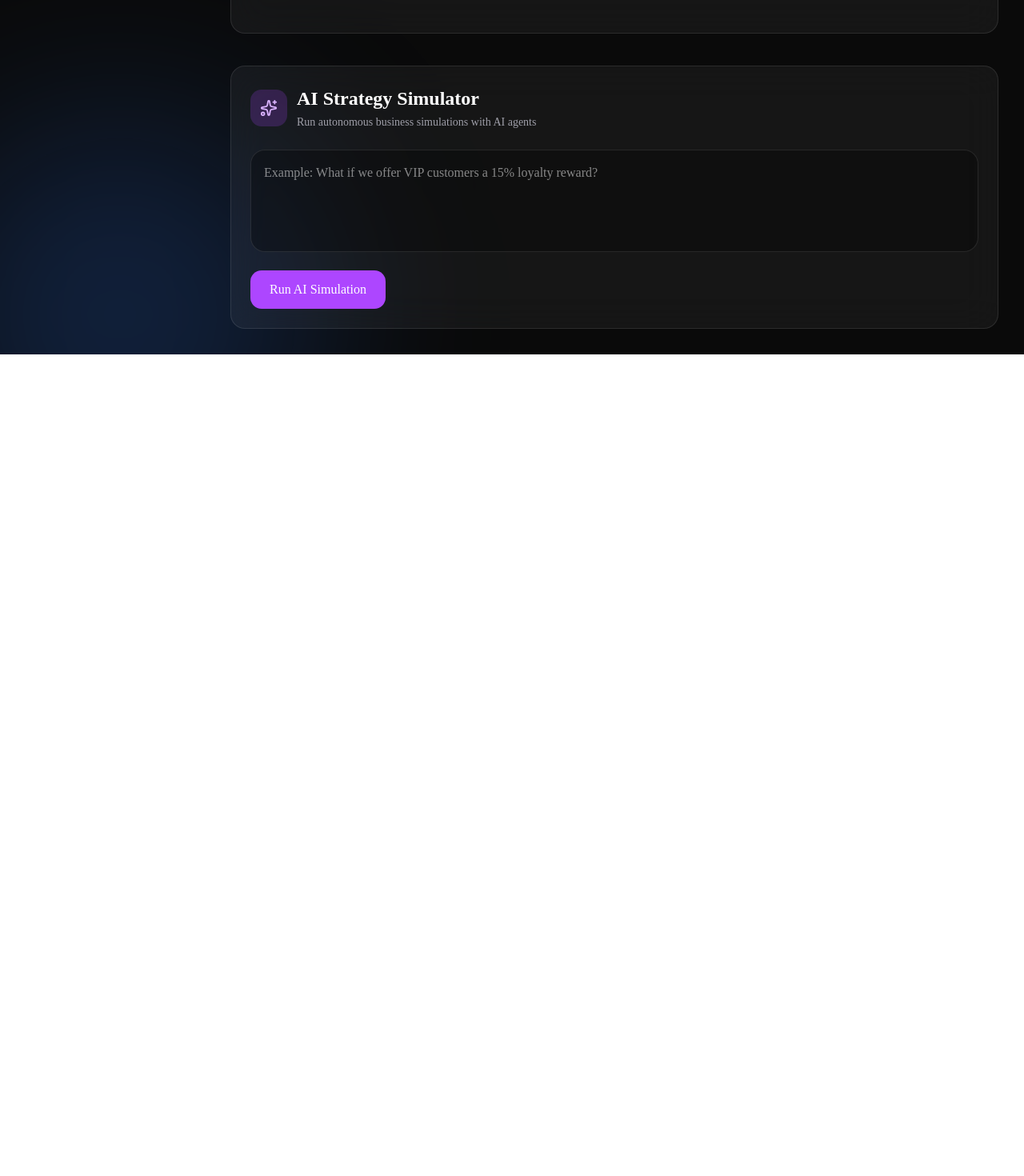
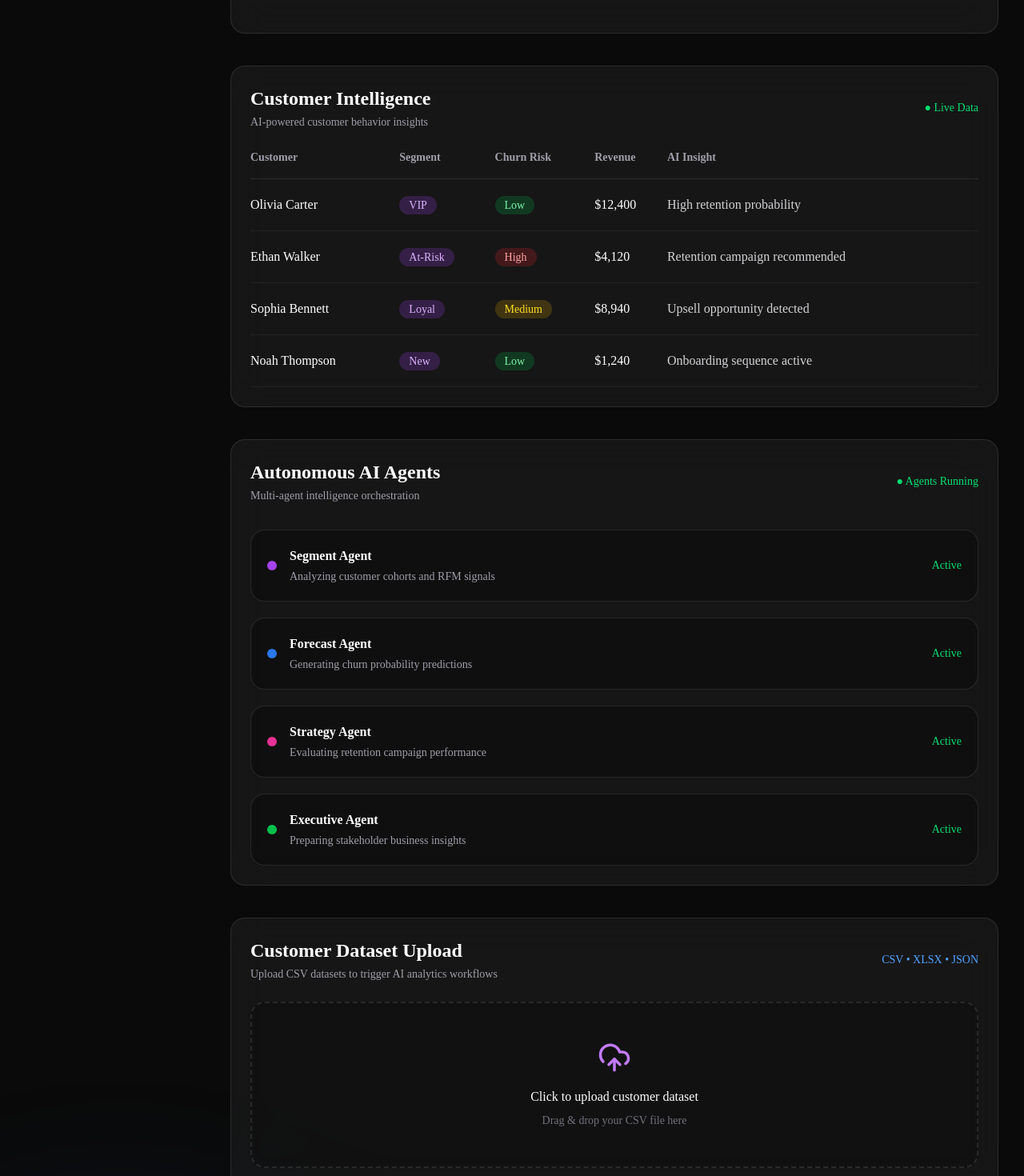
Before and after one commit to AyushTamta/sense-ai, a Next.js app in the folder apps/frontend/: page / in a window 1280 px wide. Shown: the part 1500-2970 px from the top of the page at 80% size. Before the commit the page ends 1943 px from the top, so only its background shows below. Built offline with nearby package versions, Linux system fonts and the light colour scheme.

Commit message:
file upload

```diff
--- a/apps/frontend/package.json
+++ b/apps/frontend/package.json
@@ -15,6 +15,7 @@
     "lucide-react": "^1.14.0",
     "next": "16.2.6",
     "openai": "^6.37.0",
+    "papaparse": "^5.5.3",
     "plotly.js": "^3.5.1",
     "radix-ui": "^1.4.3",
     "react": "19.2.4",
@@ -23,7 +24,8 @@
     "recharts": "^3.8.1",
     "shadcn": "^4.7.0",
     "tailwind-merge": "^3.6.0",
-    "tw-animate-css": "^1.4.0"
+    "tw-animate-css": "^1.4.0",
+    "zustand": "^5.0.13"
   },
   "devDependencies": {
     "@tailwindcss/postcss": "^4",
--- a/apps/frontend/src/app/page.tsx
+++ b/apps/frontend/src/app/page.tsx
@@ -4,6 +4,9 @@ import { motion } from "framer-motion";
 import RevenueChart from "@/components/charts/RevenueChart";
 import SimulationPanel from "@/components/ai/SimulationPanel";
 import SegmentChart from "@/components/charts/SegmentChart";
+import CustomerTable from "@/components/dashboard/CustomerTable";
+import AgentPanel from "@/components/ai/AgentPanel";
+import DataUpload from "@/components/dashboard/DataUpload";
 
 import {
   LayoutDashboard,
@@ -264,6 +267,9 @@ export default function Home() {
   <RevenueChart />
   <div className="mt-10">
   <SegmentChart />
+  <CustomerTable />
+  <AgentPanel />
+  <DataUpload />
 </div>
   <SimulationPanel />
 </div>
--- /dev/null
+++ b/apps/frontend/src/components/ai/AgentPanel.tsx
@@ -0,0 +1,104 @@
+"use client";
+
+import { motion } from "framer-motion";
+
+const agents = [
+  {
+    name: "Segment Agent",
+    task: "Analyzing customer cohorts and RFM signals",
+    color: "bg-purple-500",
+  },
+
+  {
+    name: "Forecast Agent",
+    task: "Generating churn probability predictions",
+    color: "bg-blue-500",
+  },
+
+  {
+    name: "Strategy Agent",
+    task: "Evaluating retention campaign performance",
+    color: "bg-pink-500",
+  },
+
+  {
+    name: "Executive Agent",
+    task: "Preparing stakeholder business insights",
+    color: "bg-green-500",
+  },
+];
+
+export default function AgentPanel() {
+
+  return (
+    <div className="bg-white/5 backdrop-blur-xl border border-white/10 rounded-2xl p-6 mt-10">
+
+      {/* Header */}
+      <div className="flex items-center justify-between mb-8">
+
+        <div>
+          <h3 className="text-2xl font-semibold text-white">
+            Autonomous AI Agents
+          </h3>
+
+          <p className="text-zinc-400 text-sm mt-1">
+            Multi-agent intelligence orchestration
+          </p>
+        </div>
+
+        <div className="text-green-400 text-sm">
+          ● Agents Running
+        </div>
+
+      </div>
+
+      {/* Agents */}
+      <div className="space-y-5">
+
+        {agents.map((agent, index) => (
+
+          <motion.div
+            key={index}
+            initial={{ opacity: 0, x: -20 }}
+            animate={{ opacity: 1, x: 0 }}
+            transition={{ delay: index * 0.2 }}
+            className="bg-black/30 border border-white/10 rounded-2xl p-5 hover:border-white/20 transition"
+          >
+
+            <div className="flex items-center justify-between">
+
+              <div className="flex items-center gap-4">
+
+                <div
+                  className={`w-3 h-3 rounded-full animate-pulse ${agent.color}`}
+                />
+
+                <div>
+
+                  <h4 className="text-white font-semibold">
+                    {agent.name}
+                  </h4>
+
+                  <p className="text-zinc-400 text-sm mt-1">
+                    {agent.task}
+                  </p>
+
+                </div>
+
+              </div>
+
+              <div className="text-green-400 text-sm">
+                Active
+              </div>
+
+            </div>
+
+          </motion.div>
+
+        ))}
+
+      </div>
+
+    </div>
+  );
+}
--- /dev/null
+++ b/apps/frontend/src/components/dashboard/CustomerTable.tsx
@@ -0,0 +1,137 @@
+"use client";
+
+const customers = [
+  {
+    name: "Olivia Carter",
+    segment: "VIP",
+    churn: "Low",
+    revenue: "$12,400",
+    insight: "High retention probability",
+  },
+
+  {
+    name: "Ethan Walker",
+    segment: "At-Risk",
+    churn: "High",
+    revenue: "$4,120",
+    insight: "Retention campaign recommended",
+  },
+
+  {
+    name: "Sophia Bennett",
+    segment: "Loyal",
+    churn: "Medium",
+    revenue: "$8,940",
+    insight: "Upsell opportunity detected",
+  },
+
+  {
+    name: "Noah Thompson",
+    segment: "New",
+    churn: "Low",
+    revenue: "$1,240",
+    insight: "Onboarding sequence active",
+  },
+];
+
+export default function CustomerTable() {
+
+  return (
+    <div className="bg-white/5 backdrop-blur-xl border border-white/10 rounded-2xl p-6 mt-10">
+
+      {/* Header */}
+      <div className="flex items-center justify-between mb-6">
+
+        <div>
+          <h3 className="text-2xl font-semibold text-white">
+            Customer Intelligence
+          </h3>
+
+          <p className="text-zinc-400 text-sm mt-1">
+            AI-powered customer behavior insights
+          </p>
+        </div>
+
+        <div className="text-green-400 text-sm">
+          ● Live Data
+        </div>
+
+      </div>
+
+      {/* Table */}
+      <div className="overflow-x-auto">
+
+        <table className="w-full">
+
+          <thead>
+
+            <tr className="text-left border-b border-white/10 text-zinc-400 text-sm">
+
+              <th className="pb-4">Customer</th>
+              <th className="pb-4">Segment</th>
+              <th className="pb-4">Churn Risk</th>
+              <th className="pb-4">Revenue</th>
+              <th className="pb-4">AI Insight</th>
+
+            </tr>
+
+          </thead>
+
+          <tbody>
+
+            {customers.map((customer, index) => (
+
+              <tr
+                key={index}
+                className="border-b border-white/5 hover:bg-white/5 transition"
+              >
+
+                <td className="py-5 text-white font-medium">
+                  {customer.name}
+                </td>
+
+                <td className="py-5">
+
+                  <span className="bg-purple-500/20 text-purple-300 px-3 py-1 rounded-full text-sm">
+                    {customer.segment}
+                  </span>
+
+                </td>
+
+                <td className="py-5">
+
+                  <span
+                    className={`px-3 py-1 rounded-full text-sm ${
+                      customer.churn === "High"
+                        ? "bg-red-500/20 text-red-300"
+                        : customer.churn === "Medium"
+                        ? "bg-yellow-500/20 text-yellow-300"
+                        : "bg-green-500/20 text-green-300"
+                    }`}
+                  >
+                    {customer.churn}
+                  </span>
+
+                </td>
+
+                <td className="py-5 text-white">
+                  {customer.revenue}
+                </td>
+
+                <td className="py-5 text-zinc-300">
+                  {customer.insight}
+                </td>
+
+              </tr>
+
+            ))}
+
+          </tbody>
+
+        </table>
+
+      </div>
+
+    </div>
+  );
+}
--- /dev/null
+++ b/apps/frontend/src/components/dashboard/DataUpload.tsx
@@ -0,0 +1,104 @@
+"use client";
+
+import { UploadCloud } from "lucide-react";
+import { useState } from "react";
+import Papa from "papaparse";
+
+import { useCustomerStore } from "@/lib/store";
+
+export default function DataUpload() {
+
+  const [fileName, setFileName] = useState("");
+
+  const setCustomers = useCustomerStore(
+    (state) => state.setCustomers
+  );
+
+  const handleUpload = (
+    event: React.ChangeEvent<HTMLInputElement>
+  ) => {
+
+    const file = event.target.files?.[0];
+
+    if (!file) return;
+
+    setFileName(file.name);
+
+    Papa.parse(file, {
+
+      header: true,
+
+      complete: (results) => {
+
+        setCustomers(results.data as any);
+
+        console.log(results.data);
+      },
+    });
+  };
+
+  return (
+    <div className="bg-white/5 backdrop-blur-xl border border-white/10 rounded-2xl p-6 mt-10">
+
+      <div className="flex items-center justify-between">
+
+        <div>
+          <h3 className="text-2xl font-semibold text-white">
+            Customer Dataset Upload
+          </h3>
+
+          <p className="text-zinc-400 text-sm mt-1">
+            Upload CSV datasets to trigger AI analytics workflows
+          </p>
+        </div>
+
+        <div className="text-blue-400 text-sm">
+          CSV • XLSX • JSON
+        </div>
+
+      </div>
+
+      <label
+        className="mt-6 border-2 border-dashed border-white/10 rounded-2xl h-52 flex flex-col items-center justify-center cursor-pointer hover:border-purple-500/40 transition bg-black/20"
+      >
+
+        <UploadCloud
+          size={42}
+          className="text-purple-400"
+        />
+
+        <p className="text-white mt-4 font-medium">
+          Click to upload customer dataset
+        </p>
+
+        <p className="text-zinc-500 text-sm mt-2">
+          Drag & drop your CSV file here
+        </p>
+
+        <input
+          type="file"
+          className="hidden"
+          onChange={handleUpload}
+        />
+
+      </label>
+
+      {fileName && (
+
+        <div className="mt-6 bg-green-500/10 border border-green-500/20 rounded-2xl p-4">
+
+          <p className="text-green-300 font-medium">
+            Dataset uploaded successfully
+          </p>
+
+          <p className="text-zinc-400 text-sm mt-1">
+            {fileName}
+          </p>
+
+        </div>
+
+      )}
+
+    </div>
+  );
+}
--- /dev/null
+++ b/apps/frontend/src/lib/store.ts
@@ -0,0 +1,21 @@
+import { create } from "zustand";
+
+interface CustomerData {
+  customer_id: string;
+  customer_name: string;
+  last_purchase_days: number;
+  order_frequency: number;
+  total_spent: number;
+  churn_risk: string;
+  segment: string;
+}
+
+interface StoreState {
+  customers: CustomerData[];
+  setCustomers: (data: CustomerData[]) => void;
+}
+
+export const useCustomerStore = create<StoreState>((set) => ({
+  customers: [],
+  setCustomers: (data) => set({ customers: data }),
+}));
```
Also changed, not shown: 1 other file (tests, documents, lock files or other folders).
